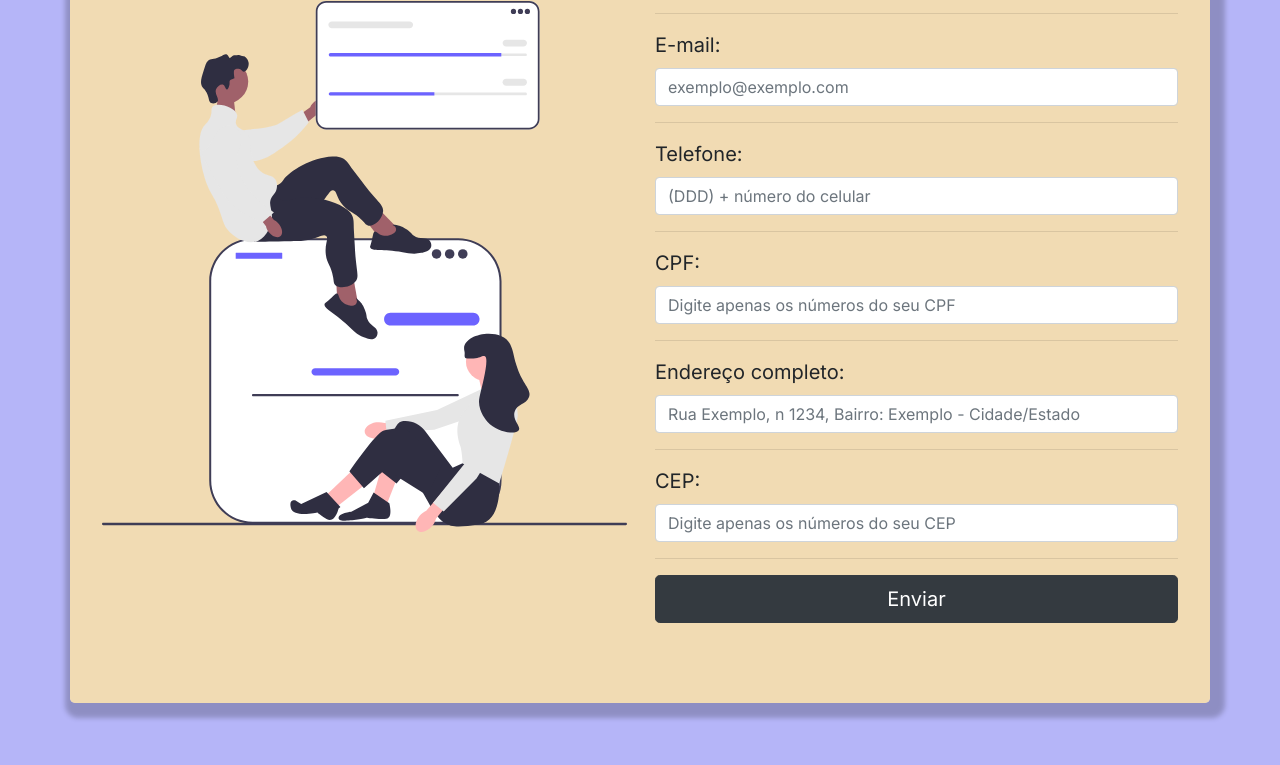
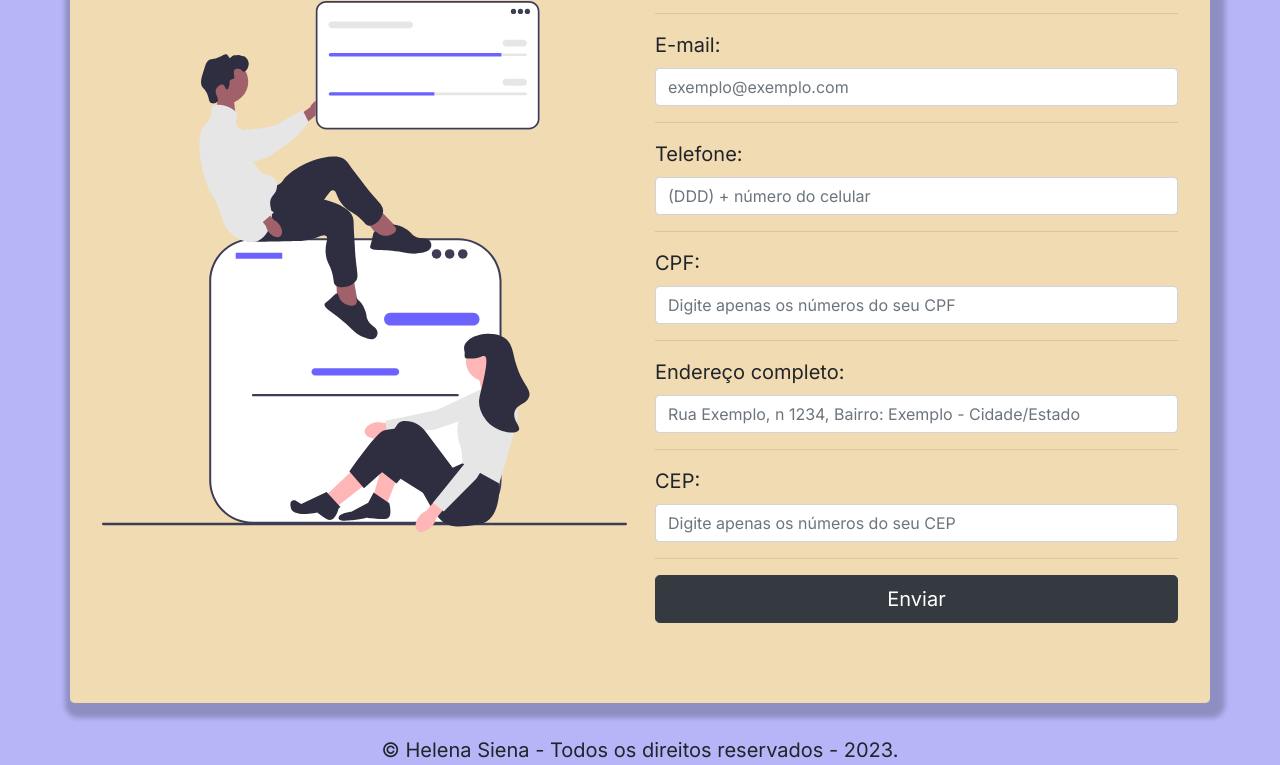
Before and after one commit to HelenaSiena/Formulario-Cadastro-Cliente, a plain HTML site: page index.html in a window 1280 px wide. Shown: the part 191-956 px from the top of the page. Before the commit the page ends 926 px from the top, so only its background shows below. Drawn offline with nearby package versions, Linux system fonts and the light colour scheme.

Commit message:
commit footer

```diff
--- a/css/style.css
+++ b/css/style.css
@@ -9,7 +9,7 @@ body {
     background: #fde3a7d7;
 
 }
-.container {
+.container-central {
     box-shadow: 5px 5px 5px 10px rgba(0,0,0, .212);
     width: 100%;
     align-items: center;
@@ -21,6 +21,10 @@ label {
 a {
     text-decoration: none;
     color: white;
+}
+
+footer {
+    font-size: 20px;
 }
 
 
--- a/index.html
+++ b/index.html
@@ -14,7 +14,7 @@
 <body>
 
     <section id="form">
-        <div class="container jumbotron mt-5">
+        <div class="container jumbotron mt-5 container-central">
             <div class="row">
                 <div class="col-md-6">
                     <h1 class="text-center pb-4">Cadastre-se</h1>
@@ -46,10 +46,17 @@
                     </form>
                 </div>
             </div>
-
         </div>
-
     </section>
+    <footer class="footer">
+        <div class="container">
+            <div class="row">
+                <div class="m-auto text-center ">
+                    &copy; Helena Siena - Todos os direitos reservados - 2023.
+                </div>
+            </div>
+        </div>
+    </footer>
 
     <script src="https://code.jquery.com/jquery-3.3.1.slim.min.js"></script>
     <script src="https://cdnjs.cloudflare.com/ajax/libs/popper.js/1.14.3/umd/popper.min.js"></script>
```
